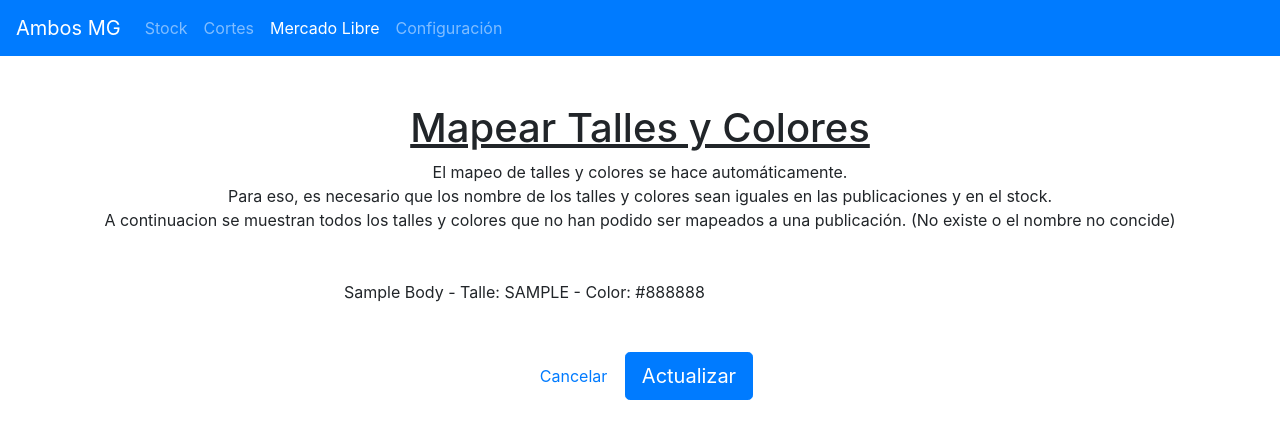
After one commit to feldmatias/stockAmbosMG, a Django app: page /mercadolibre/publicaciones/mapear_talles_colores/1 in a window 1280 px wide. The commit adds this page. Shown: the top 439 px of the page. Run offline with Django 3.2, Linux system fonts and the light colour scheme; tables that the repository leaves empty hold one stand-in row (values such as "Sample post"); a database or web service that is not in the repository returns one stand-in record (values such as "Sample title"); data that the repository does not hold is empty; some libraries are stand-ins or nearby versions.

Commit message:
missing mappings view

```diff
--- a/MercadoLibre/managers/MeliItemManager.py
+++ b/MercadoLibre/managers/MeliItemManager.py
@@ -9,9 +9,3 @@ class MeliItemManager(models.Manager):
 
     def set_item_product(self, user_id, item_id, product):
         self.filter(meli_user__id=user_id, item_id=item_id).update(product=product)
-
-    def automatic_variations_mapping(self, meli_user_id):
-        from MercadoLibre.models import MeliItemMapping
-        items = self.filter(meli_user__id=meli_user_id)
-        for item in items:
-            MeliItemMapping.objects.automatic_mapping(item)
--- a/MercadoLibre/managers/MeliItemMappingManager.py
+++ b/MercadoLibre/managers/MeliItemMappingManager.py
@@ -5,6 +5,9 @@ from Products.models import ProductSize, ProductColor
 
 
 class MeliItemMappingManager(models.Manager):
+
+    def find_for(self, item, size, color):
+        return self.filter(meli_item=item, color=color, size=size).first()
 
     def automatic_mapping(self, meli_item):
         if not meli_item.product:
--- a/MercadoLibre/managers/MeliUserManager.py
+++ b/MercadoLibre/managers/MeliUserManager.py
@@ -11,3 +11,9 @@ class MeliUserManager(models.Manager):
 
     def authorized(self):
         return self.filter(access_token__isnull=False)
+
+    def automatic_variations_mapping(self, meli_user_id):
+        from MercadoLibre.models import MeliItemMapping
+        user = self.get(pk=meli_user_id)
+        for item in user.items:
+            MeliItemMapping.objects.automatic_mapping(item)
--- a/MercadoLibre/models/MeliUser.py
+++ b/MercadoLibre/models/MeliUser.py
@@ -30,3 +30,7 @@ class MeliUser(models.Model):
     def set_user_id(self, user_id):
         self.user_id = user_id
         self.save()
+
+    @property
+    def items(self):
+        return self.meliitem_set.all()
--- /dev/null
+++ b/MercadoLibre/presenters/meli_missing_mappings_presenter.py
@@ -0,0 +1,32 @@
+from MercadoLibre.models import MeliItemMapping
+from MercadoLibre.services.MeradoLibreService import MercadoLibreService
+
+
+class MeliMissingMappingsPresenter:
+
+    def __init__(self, meli_user):
+        self.user = meli_user
+        self.items = meli_user.items
+        self.initialize_missing_mappings()
+
+    def initialize_missing_mappings(self):
+        missing = []
+        for item in self.items:
+            if not item.product:
+                continue
+
+            title = MercadoLibreService().get_item_title(self.user, item.item_id)
+
+            for size in item.product.sizes:
+                for color in item.product.colors:
+                    mapping = MeliItemMapping.objects.find_for(item, size, color)
+                    if not mapping:
+                        missing.append({
+                            'item': title,
+                            'size': size.size,
+                            'color': color.color,
+                        })
+        self.missing = missing
+
+    def missing_mappings(self):
+        return self.missing
--- a/MercadoLibre/services/MeradoLibreService.py
+++ b/MercadoLibre/services/MeradoLibreService.py
@@ -69,11 +69,15 @@ class MercadoLibreService:
         items = response.json()['results']
         result = {}
         for item in items:
-            url = "https://api.mercadolibre.com/items"
-            params['ids'] = item
-            response = requests.get(url, params=params)
-            result[item] = response.json()[0]['body']['title']
+            result[item] = self.get_item_title(meli_user, item)
         return result
+
+    def get_item_title(self, meli_user, item):
+        url = "https://api.mercadolibre.com/items"
+        params = {'access_token': meli_user.access_token, 'ids': item}
+
+        response = requests.get(url, params=params)
+        return response.json()[0]['body']['title']
 
     def get_item_variations(self, meli_item):
         url = "https://api.mercadolibre.com/items"
--- a/MercadoLibre/templates/mercadolibre/actions.html
+++ b/MercadoLibre/templates/mercadolibre/actions.html
@@ -3,6 +3,9 @@
     <a href="{% url 'mercadolibre:map_items' user_id=user.id %}"
        class="btn btn-outline-secondary btn-m mr-2">Mapear Publicaciones</a>
 
+    <a href="{% url 'mercadolibre:map_item_variations' user_id=user.id %}"
+       class="btn btn-outline-secondary btn-m mr-2">Mapear Talles y Colores</a>
+
     {% include 'common/delete_button.html' with url='mercadolibre:delete_user' id=user.id class='btn-outline-secondary btn-m' %}
 
 </div>
--- /dev/null
+++ b/MercadoLibre/templates/mercadolibre/map_item_variations.html
@@ -0,0 +1,42 @@
+{% extends 'base.html' %}
+{% load dictionary_get_item %}
+
+{% block content %}
+
+    <h1 class="text-center mt-5"><u>Mapear Talles y Colores</u></h1>
+
+    <div class="d-flex justify-content-center">
+        <span>El mapeo de talles y colores se hace automáticamente.</span>
+    </div>
+    <div class="d-flex justify-content-center">
+        <span>Para eso, es necesario que los nombre de los talles y colores sean iguales en las publicaciones y en el stock.</span>
+    </div>
+    <div class="d-flex justify-content-center">
+        <span>A continuacion se muestran todos los talles y colores que no han podido ser mapeados a una publicación. (No existe o el nombre no concide)</span>
+    </div>
+
+    <div class="mx-5 mt-5 d-flex justify-content-center">
+        <div class="mx-5 w-50">
+            {% for missing in data.missing_mappings %}
+                <div>
+                    <div>
+                        <span>{{ missing|get_item:"item"|title }} - Talle: {{ missing|get_item:"size"|upper }} - Color: {{ missing|get_item:"color"|title }}</span>
+                    </div>
+                </div>
+            {% endfor %}
+        </div>
+    </div>
+
+    {% include "common/flash_messages.html" %}
+
+    <form method="POST" action="{% url 'mercadolibre:map_item_variations' user_id=data.user.id %}">
+        {% csrf_token %}
+
+        <div class="text-center my-5">
+            <a class="btn btn-link" href="{% url 'mercadolibre:index' %}">Cancelar</a>
+            <input type="submit" class="btn btn-primary btn-lg" value="Actualizar">
+        </div>
+
+    </form>
+
+{% endblock %}
--- a/MercadoLibre/urls.py
+++ b/MercadoLibre/urls.py
@@ -3,6 +3,7 @@ from django.urls import path
 from MercadoLibre.views.AuthorizeMeliUserView import AuthorizeMeliUserView
 from MercadoLibre.views.CreateMeliUserView import CreateMeliUserView
 from MercadoLibre.views.DeleteMeliUserView import DeleteMeliUserView
+from MercadoLibre.views.MapMeliItemVariationsView import MapMeliItemVariationsView
 from MercadoLibre.views.MapMeliItemsView import MapMeliItemsView
 from MercadoLibre.views.MeliIndexView import MeliIndexView
 
@@ -14,4 +15,5 @@ urlpatterns = [
     path('usuarios/autorizar/', AuthorizeMeliUserView.as_view(), name='authorize_user'),
     path('usuarios/eliminar/<int:id>', DeleteMeliUserView.as_view(), name='delete_user'),
     path('publicaciones/mapear/<int:user_id>', MapMeliItemsView.as_view(), name='map_items'),
+    path('publicaciones/mapear_talles_colores/<int:user_id>', MapMeliItemVariationsView.as_view(), name='map_item_variations'),
 ]
--- /dev/null
+++ b/MercadoLibre/views/MapMeliItemVariationsView.py
@@ -0,0 +1,28 @@
+from django.contrib import messages
+from django.shortcuts import render, redirect
+from django.urls import reverse
+from django.views import View
+
+from MercadoLibre.models import MeliUser
+from MercadoLibre.presenters.meli_missing_mappings_presenter import MeliMissingMappingsPresenter
+
+
+class MapMeliItemVariationsView(View):
+
+    def get(self, request, *args, **kwargs):
+        user_id = kwargs.get('user_id')
+        meli_user = MeliUser.objects.get(pk=user_id)
+
+        data = {
+            'data': MeliMissingMappingsPresenter(meli_user)
+        }
+
+        return render(request, 'mercadolibre/map_item_variations.html', data)
+
+    def post(self, request, *args, **kwargs):
+        user_id = kwargs.get('user_id')
+
+        MeliUser.objects.automatic_variations_mapping(user_id)
+
+        messages.success(request, 'Talles y colores mapeados correctamente')
+        return redirect(reverse('mercadolibre:map_item_variations', kwargs={'user_id': user_id}))
--- a/MercadoLibre/views/MapMeliItemsView.py
+++ b/MercadoLibre/views/MapMeliItemsView.py
@@ -30,7 +30,7 @@ class MapMeliItemsView(View):
                 product = get_object_or_404(Product, pk=value) if int(value) else None
                 MeliItem.objects.set_item_product(user_id, item_id, product)
 
-        MeliItem.objects.automatic_variations_mapping(user_id)
+        MeliUser.objects.automatic_variations_mapping(user_id)
 
         messages.success(request, 'Publicaciones mapeadas correctamente')
         return redirect('mercadolibre:index')
```
